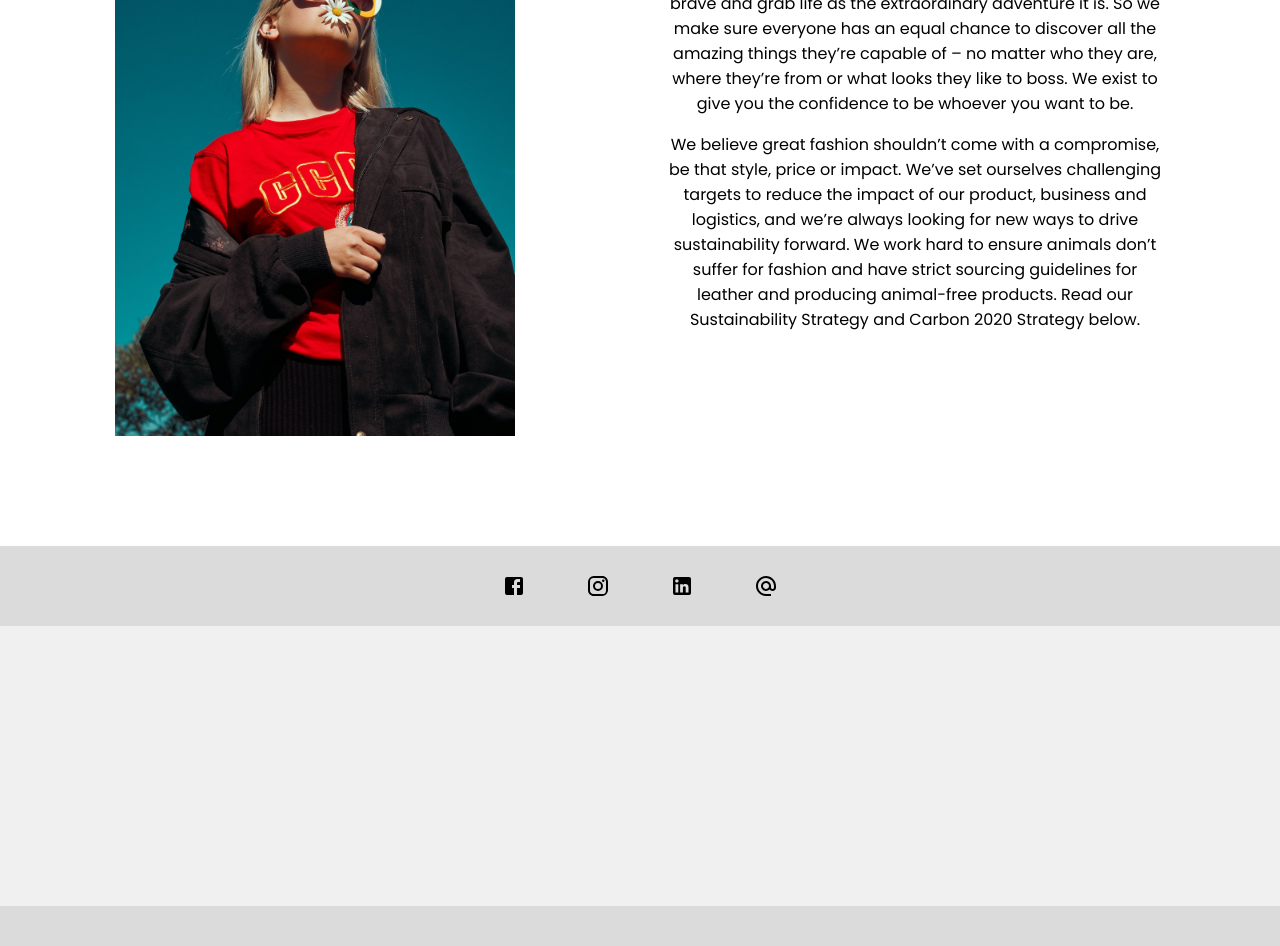
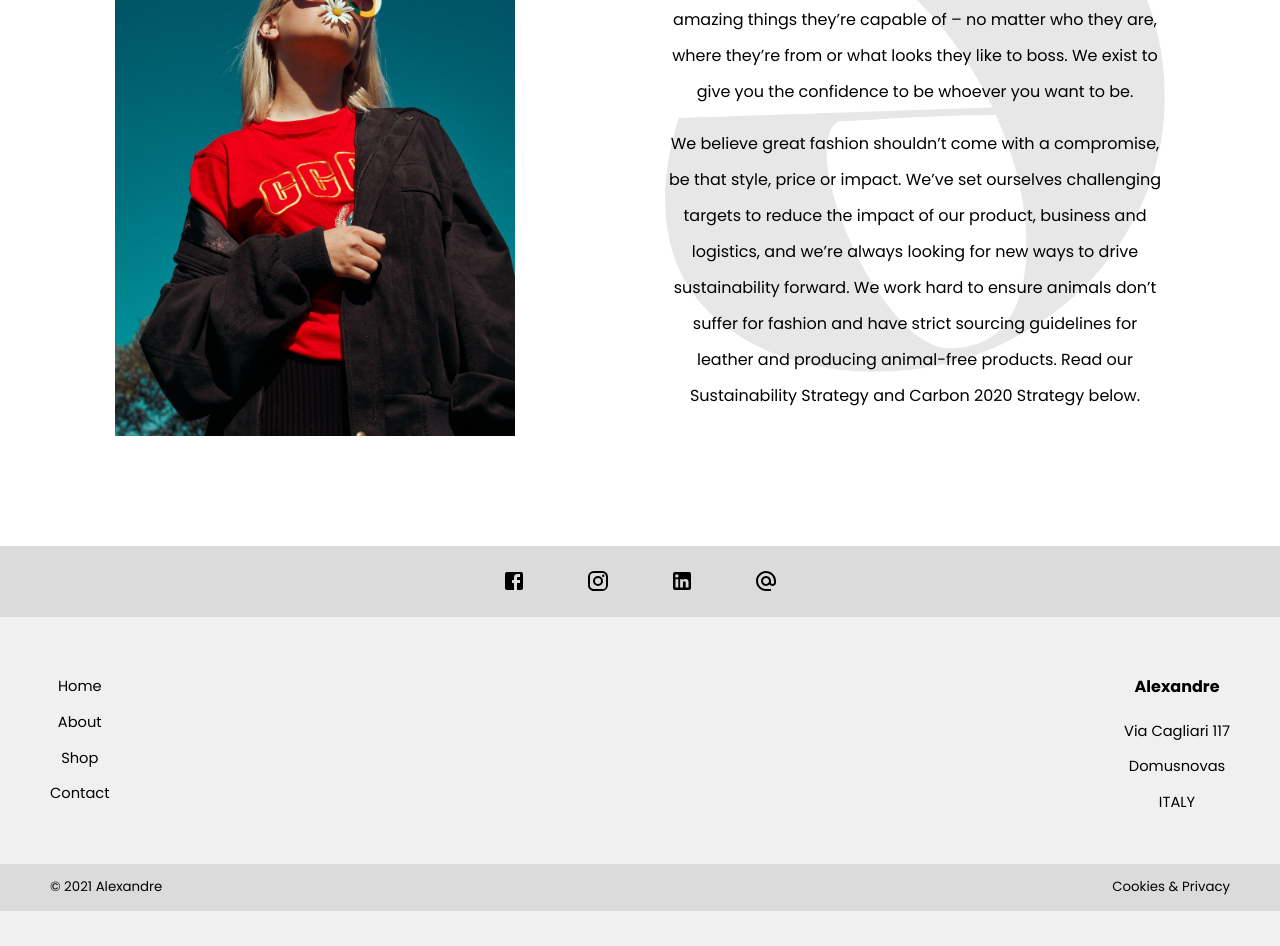
Before and after one commit to alessandrojuza/alexandre, a React (Create React App) app: page / in a window 1280 px wide. Shown: the part 1420-2366 px from the top of the page. Built offline with nearby package versions, Linux system fonts and the light colour scheme; no server answers.

Commit message:
finished footer

```diff
--- a/src/components/Footer.js
+++ b/src/components/Footer.js
@@ -9,13 +9,29 @@ const Footer = () => {
   return (
     <div className="footer">
       <div className="social-bar">
-        <FacebookIcon className="btn" />
-        <InstagramIcon className="btn" />
-        <LinkedInIcon className="btn" />
-        <AlternateEmailIcon className="btn" />
+        <FacebookIcon className="btn btn-facebook" />
+        <InstagramIcon className="btn btn-instagram" />
+        <LinkedInIcon className="btn btn-linkedin" />
+        <AlternateEmailIcon className="btn btn-email" />
       </div>
-      <div className="footer-main"></div>
-      <div className="footer-bottom"></div>
+      <div className="footer-main">
+        <div className="footer-link-container">
+          <p>Home</p>
+          <p>About</p>
+          <p>Shop</p>
+          <p>Contact</p>
+        </div>
+        <div className="footer-address-container">
+          <h4>Alexandre</h4>
+          <p>Via Cagliari 117</p>
+          <p>Domusnovas</p>
+          <p>ITALY</p>
+        </div>
+      </div>
+      <div className="footer-bottom">
+        <p>© 2021 Alexandre</p>
+        <p>Cookies & Privacy</p>
+      </div>
     </div>
   );
 };
--- a/src/styles/About.scss
+++ b/src/styles/About.scss
@@ -15,5 +15,12 @@ h1 {
 
   .text-container {
     width: 500px;
+    background-image: url(../img/logo-overlay.png);
+    background-size: contain;
+    background-repeat: no-repeat;
+
+    p {
+      line-height: 36px;
+    }
   }
 }
--- a/src/styles/Footer.scss
+++ b/src/styles/Footer.scss
@@ -16,9 +16,55 @@
     .btn {
       margin: 0 30px 0 30px;
     }
+
+    .btn-facebook {
+      transition: color 0.3s;
+    }
+    .btn-facebook:hover {
+      color: #1877f2;
+    }
+
+    .btn-instagram {
+      transition: color 0.3s;
+    }
+    .btn-instagram:hover {
+      color: #c32aa3;
+    }
+
+    .btn-linkedin {
+      transition: color 0.3s;
+    }
+    .btn-linkedin:hover {
+      color: #0a66c2;
+    }
+
+    .btn-email {
+      transition: color 0.3s;
+    }
+    .btn-email:hover {
+      color: #6dbea3;
+    }
+  }
+  .footer-main {
+    display: flex;
+    justify-content: space-between;
+    align-items: center;
+    padding: 0 50px 0 50px;
+
+    p {
+      font-size: 11pt;
+    }
+  }
+
+  .footer-bottom {
+    display: flex;
+    justify-content: space-between;
+    align-items: center;
+    background: rgba(207, 207, 207, 0.61);
+    padding: 0 50px 0 50px;
+
+    p {
+      font-size: 10pt;
+    }
   }
 }
-
-.footer-bottom {
-  background: rgba(207, 207, 207, 0.61);
-}
--- a/src/styles/Product.scss
+++ b/src/styles/Product.scss
@@ -10,6 +10,7 @@
   background: rgb(255, 255, 255);
   border-radius: 15px;
   transition: transform 0.2s;
+  transition: box-shadow 0.2s;
 
   .img-container {
     display: flex;
@@ -36,6 +37,11 @@
   .button-container {
     .btn {
       margin: 0 5px 0 5px;
+      transition: color 0.3s;
+    }
+
+    .btn:hover {
+      color: grey;
     }
 
     .btn:focus {
@@ -46,4 +52,5 @@
 
 .product:hover {
   transform: scale(1.02);
+  box-shadow: 4px 4px 10px rgb(219, 219, 219);
 }
--- a/src/styles/ProductContainer.scss
+++ b/src/styles/ProductContainer.scss
@@ -14,7 +14,8 @@
     // height: 100vh;
 
     display: grid;
-    justify-items: space-between;
+    justify-items: center;
+
     grid-template-columns: repeat(3, 1fr);
     grid-template-rows: repeat(5, 1fr);
     grid-column-gap: 0px;
```
Also changed, not shown: src/img/logo-overlay.png (added).
